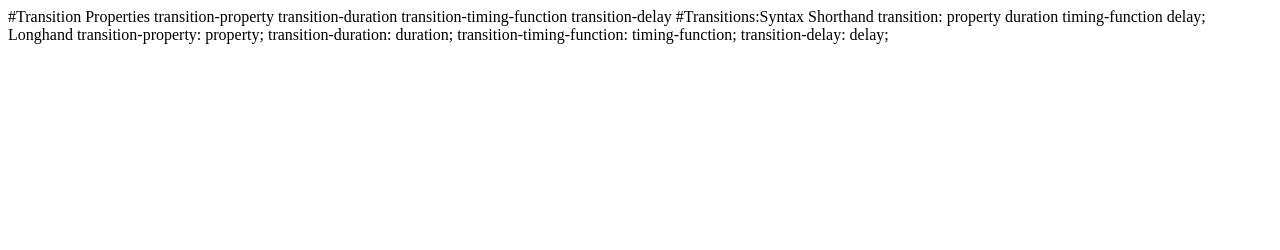
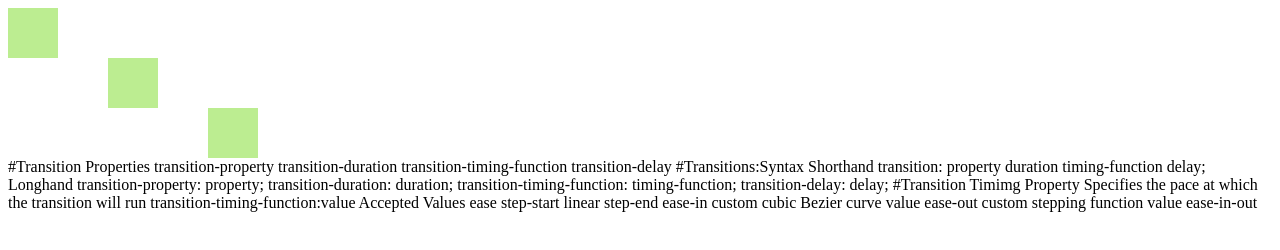
Before and after one commit to vectorsigmaissomewhere/CSS, a plain HTML site: page Transforms/animation.html in a window 1280 px wide. Drawn offline with Linux system fonts and the light colour scheme; files that its build step writes are made by us from their sources.

Commit message:
Update animation.html

```diff
--- a/Transforms/animation.html
+++ b/Transforms/animation.html
@@ -1,17 +1,66 @@
+<!DOCTYPE html>
+<html>
 
+<head>
+  <meta charset="utf-8">
+  <meta name="viewport" content="width=device-width">
+  <title>Transform</title>
+  <link href="style.css" rel="stylesheet" type="text/css" />
+  <style>
+      .box{
+        transition-property:color,background-color,width,height;
+        color:#000000;
+        background-color: #bced91;
+        width: 50px;
+        height: 50px;;
+      }
+    .box:hover{
+      color: #ffffff;
+      background-color:#4f94e2;
+      width:50px;
+    }
+    .box1{
+      transition-property:color,background-color,width,height,margin-left;
+       transition-duration:2s;
+       transition-timing-function: ease-in;
+       color: #000000;
+       background-color:#bced91;
+       width: 50px;
+       height: 50px;
+       margin-left:100px;
+    }
+    .box1:hover{
+      color: #FFFFFF;
+      background-color:#4f93e2;
+      width:50px;
+      height: 50px;
+    }
+    .box2{
+      transition-property:color,background-color,width,height,margin-left;
+       transition-duration:2s;
+       transition-timing-function: ease-in;
+       transition-delay:3s;
+       color: #000000;
+       background-color:#bced91;
+       width: 50px;
+       height: 50px;
+       margin-left:200px;
+    }
+    .box2:hover{
+      color: #FFFFFF;
+      background-color:#4f93e2;
+      width:50px;
+      height: 50px;
+    }
+  </style>
+</head>
+<body>
+  <div class="box"></div>
+  <div class="box1"></div>
+  <div class="box2"></div>
+</body>
 
-
-
-
-
-
-
-
-
-
-
-
-
+</html>
 #Transition Properties
        transition-property
        transition-duration
@@ -26,3 +75,13 @@ transition-property: property;
 transition-duration: duration;
 transition-timing-function: timing-function;
 transition-delay: delay;
+
+#Transition Timimg Property
+              Specifies the pace at which the transition will run
+              transition-timing-function:value
+              Accepted Values
+                     ease               step-start
+                     linear              step-end
+                     ease-in              custom cubic Bezier curve value
+                     ease-out              custom stepping function value
+                     ease-in-out
```
